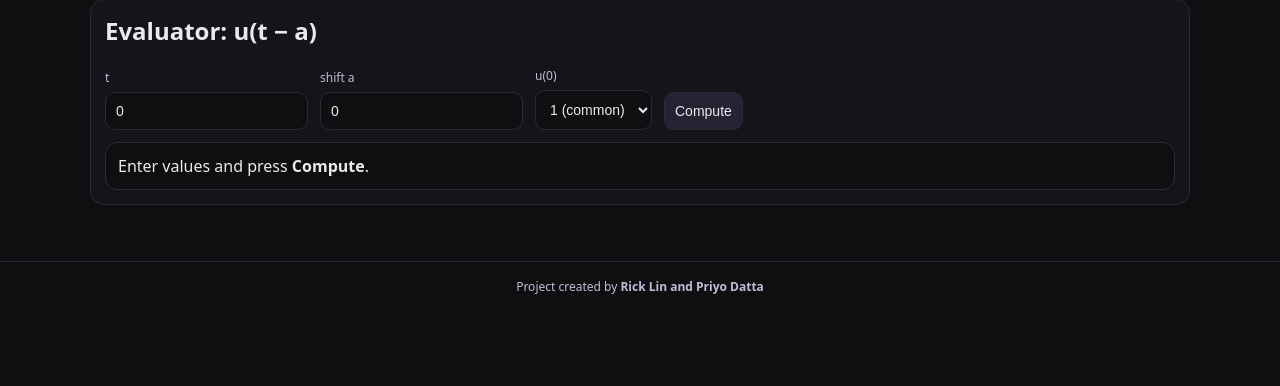
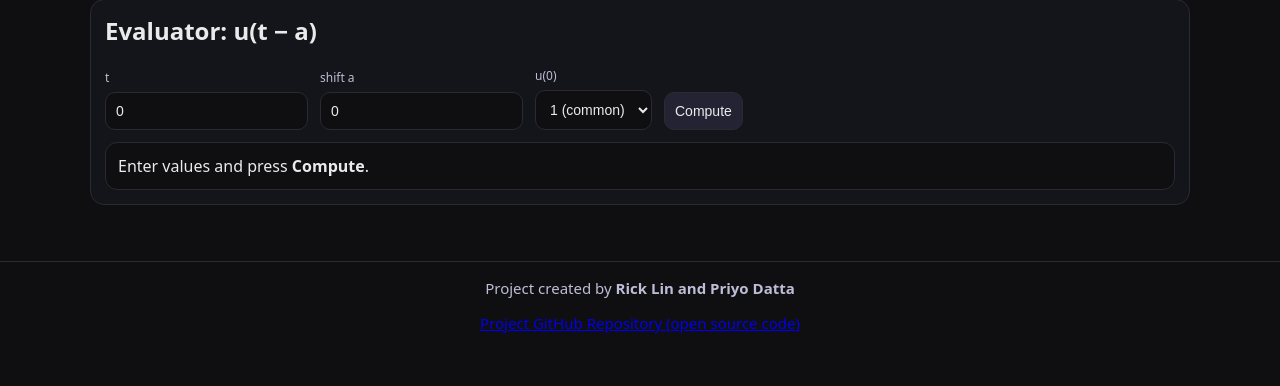
Before and after one commit to linrickk/unit-step-calculator, a Flask app: page / in a window 1280 px wide. Shown: the part 126-512 px from the top of the page. Run offline with Flask 3, Linux system fonts and the light colour scheme.

Commit message:
Update index.html
Update to footer

```diff
--- a/templates/index.html
+++ b/templates/index.html
@@ -259,11 +259,18 @@
     margin-top: 40px;
     padding: 16px 18px;
     text-align: center;
-    font-size: 12px;
+    font-size: 15px;
     color: #bdbdd6;
     border-top: 1px solid #2a2a33;
   ">
     Project created by <strong>Rick Lin and Priyo Datta</strong>
+    <br>
+    <p style="font-size: 15px;">
+      <a href="https://github.com/linrickk/unit-step-calculator"
+       target="_blank"
+       rel="noopener noreferrer">
+       Project GitHub Repository (open source code)
+     </a>
   </footer>
 </body>
 </html>
```
